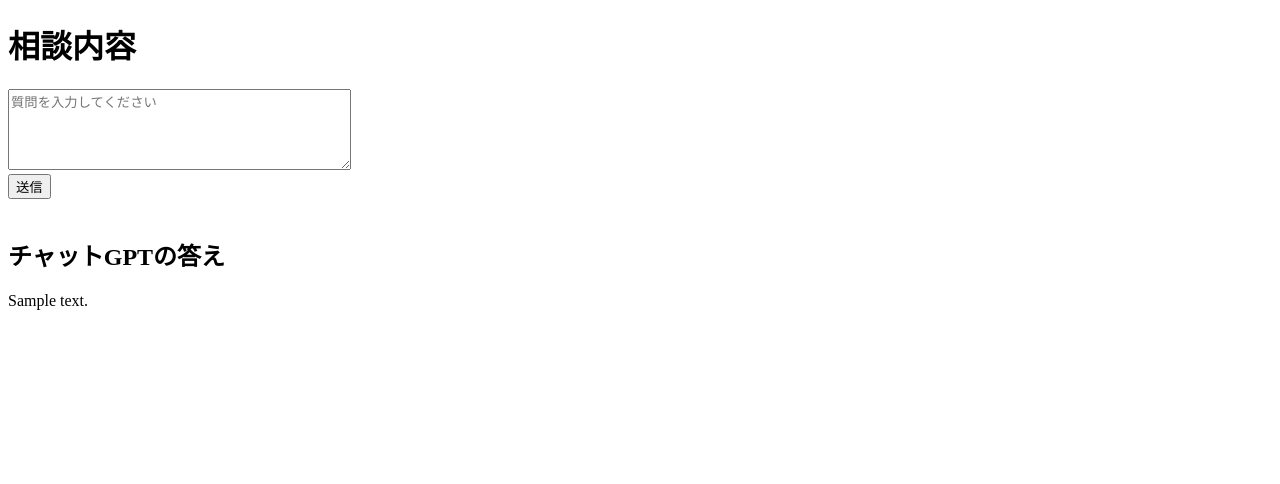
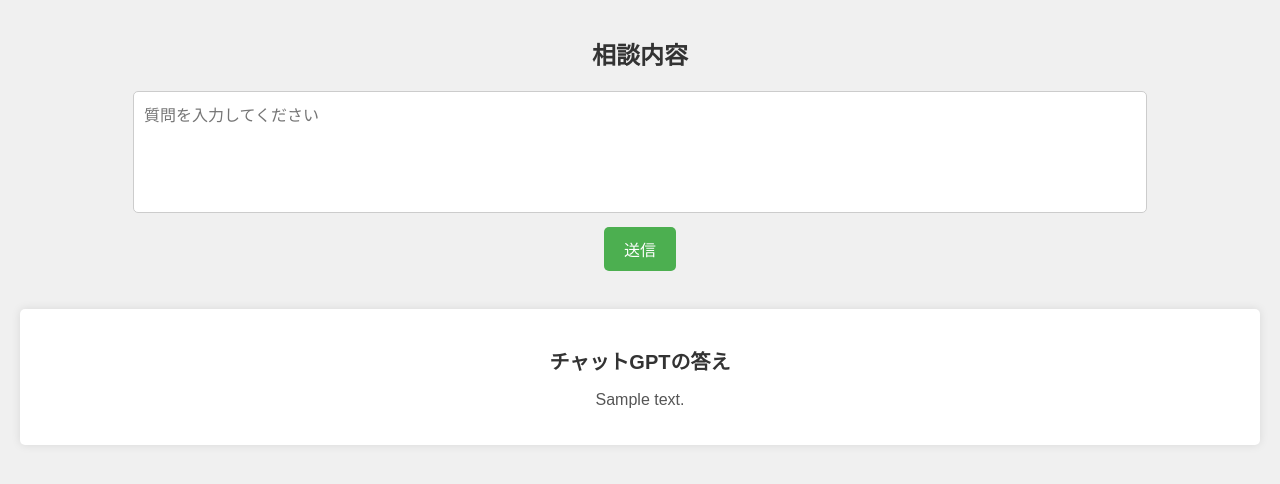
Before and after one commit to mitera-taku/stock_Python, a Django app: template stocks/templates/stocks/chatgpt_consultation.html in a window 1280 px wide. Shown: the top 484 px of the page. Run offline with Django 5.2, Linux system fonts and the light colour scheme; the template is opened without the code that fills it: most values are stand-ins (such as "Sample title", 1, 10 or a date in 2020).

Commit message:
チャットGPT

```diff
--- a/stocks/templates/stocks/chatgpt_consultation.html
+++ b/stocks/templates/stocks/chatgpt_consultation.html
@@ -1,12 +1,79 @@
 <!DOCTYPE html>
 <html lang="ja">
-
 <head>
     <meta charset="UTF-8">
     <meta name="viewport" content="width=device-width, initial-scale=1.0">
     <title>チャットGPTへ相談</title>
+    <style>
+        body {
+            font-family: Arial, sans-serif;
+            background-color: #f0f0f0;
+            margin: 0;
+            padding: 20px;
+            text-align: center;
+        }
+
+        h1 {
+            color: #333;
+            font-size: 24px;
+        }
+
+        form {
+            margin-top: 20px;
+        }
+
+        textarea {
+            width: 80%;
+            height: 100px;
+            padding: 10px;
+            font-size: 16px;
+            border: 1px solid #ccc;
+            border-radius: 5px;
+            resize: none;
+            margin-bottom: 10px;
+        }
+
+        button {
+            background-color: #4CAF50;
+            color: white;
+            border: none;
+            padding: 10px 20px;
+            text-align: center;
+            text-decoration: none;
+            display: inline-block;
+            font-size: 16px;
+            border-radius: 5px;
+            cursor: pointer;
+        }
+
+        button:hover {
+            background-color: #45a049;
+        }
+
+        .response-box {
+            margin-top: 20px;
+            background-color: #fff;
+            padding: 20px;
+            border-radius: 5px;
+            box-shadow: 0px 0px 10px rgba(0, 0, 0, 0.1);
+        }
+
+        h2 {
+            color: #333;
+            font-size: 20px;
+        }
+
+        p {
+            font-size: 16px;
+            color: #555;
+        }
+
+        .error {
+            color: red;
+            font-weight: bold;
+        }
+    </style>
 </head>
-
 <body>
     <h1>相談内容</h1>
     <form method="post">
@@ -17,11 +84,10 @@
     </form>
     <br>
     {% if response_text %}
-    <div>
+    <div class="response-box">
         <h2>チャットGPTの答え</h2>
         <p>{{ response_text }}</p>
     </div>
     {% endif %}
 </body>
-
 </html>
--- a/stocks/urls.py
+++ b/stocks/urls.py
@@ -6,5 +6,5 @@ app_name = 'stocks'
 urlpatterns = [
     path('', views.index_view, name='index'),  # トップページ
     path('stock/<str:ticker>/', views.stock_detail_view, name='stock_detail'),  # 詳細ページ
-    path('consult/', views.chatgpt_consultation, name='chatgpt_consultation'),  # ChatGPT相談ページ
+    path('chatgpt/consult/', views.chatgpt_consultation_view, name='chatgpt_consultation'),
 ]
```
Also changed, not shown: stocks/views.py (+13 -12 lines).
